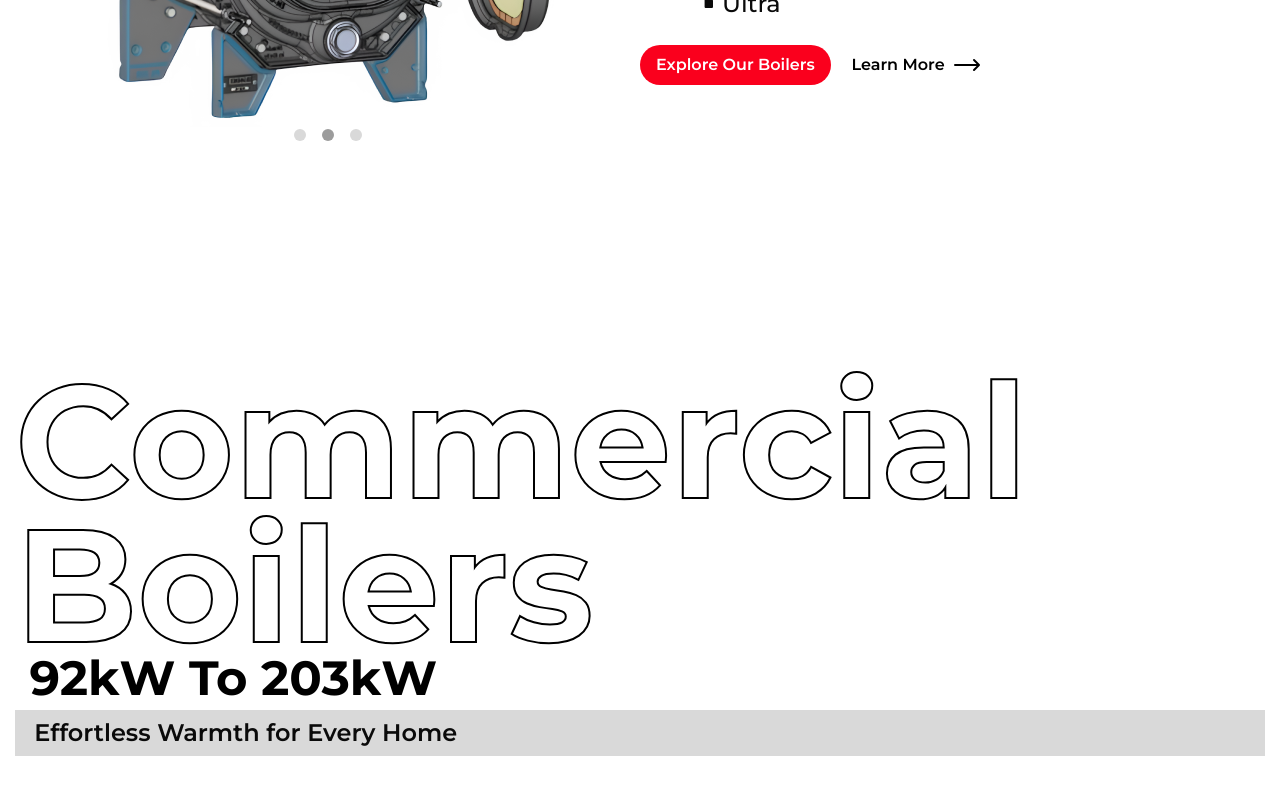
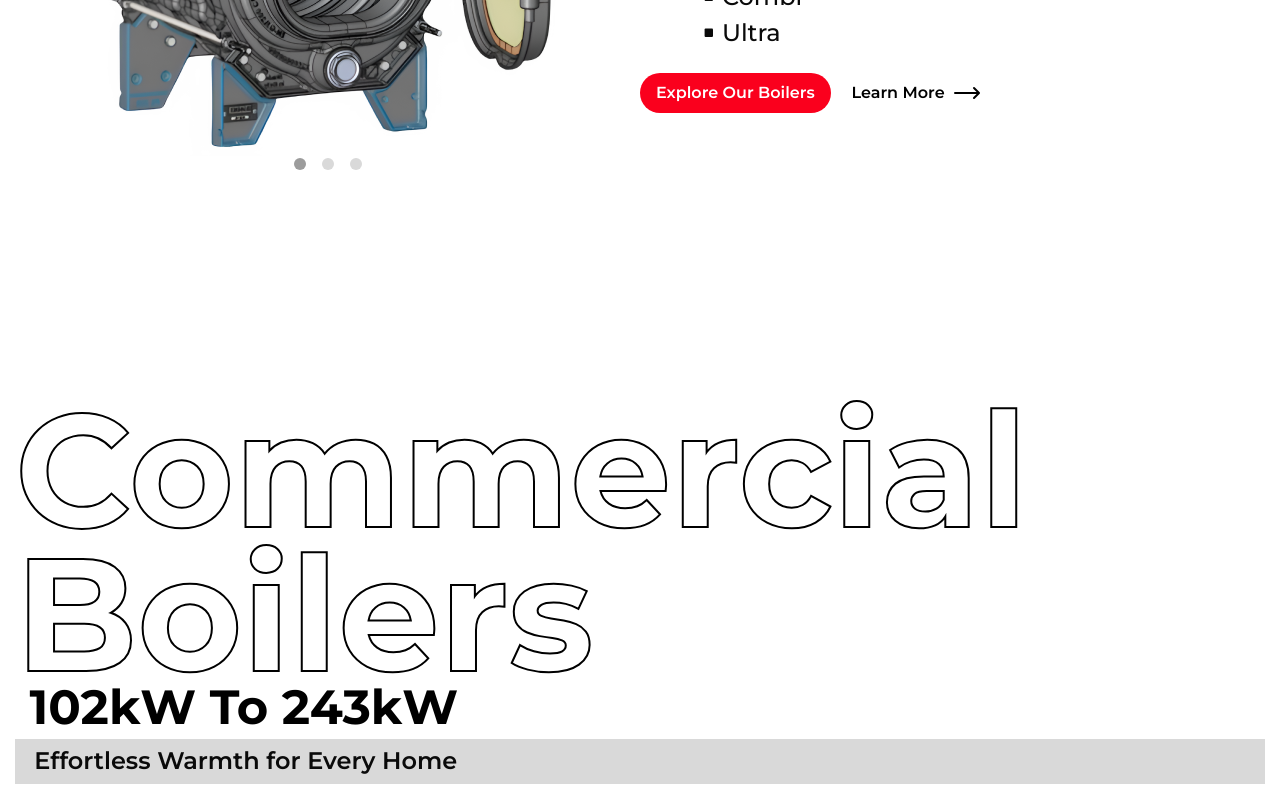
Before and after one commit to dominic91960/saint-roch, a Next.js app: page / in a window 1280 px wide. Shown: the part 3160-3960 px from the top of the page. Built offline with nearby package versions, Linux system fonts and the light colour scheme.

Commit message:
feat(homepage): changes to featured products section

```diff
--- a/components/landing-page/FeaturedProducts.tsx
+++ b/components/landing-page/FeaturedProducts.tsx
@@ -148,7 +148,7 @@ const FeaturedProducts = () => {
                           disableOnInteraction: false,
                           pauseOnMouseEnter: false,
                         }}
-                        className="mySwiper -mt-[18%]"
+                        className="mySwiper -mt-[13%]"
                       >
                         {images.map((image, i) => (
                           <SwiperSlide key={i}>
--- a/components/landing-page/MainCategories.tsx
+++ b/components/landing-page/MainCategories.tsx
@@ -11,6 +11,7 @@ import MainCategoryCarousel from "./MainCategoryCarousel";
 const categories = [
   {
     name: "Residential boilers",
+    wattage: "92kW to 203kW",
     slogan: "Effortless Warmth for Every Home",
     products: [
       {
@@ -37,6 +38,7 @@ const categories = [
   },
   {
     name: "Commercial boilers",
+    wattage: "102kW to 243kW",
     slogan: "Effortless Warmth for Every Home",
     products: [
       {
@@ -66,14 +68,14 @@ const categories = [
 const MainCategories = () => {
   return (
     <section className="container mx-auto px-[15px] text-[14px] sm:text-[17px] md:text-[20px] lg:text-[22px] xl:text-[24px] 2xl:text-[27px]">
-      {categories.map(({ name, slogan, products }) => (
+      {categories.map(({ name, wattage, slogan, products }) => (
         <React.Fragment key={name}>
           {/* Category name */}
           <h1 className="title-text-stroke inline-flex flex-col text-[48px] capitalize leading-[0.9em] sm:text-[76px] md:text-[104px] lg:text-[132px] xl:text-[160px] 2xl:text-[196px]">
             {name.split(" ")[0]} <br />
             {name.split(" ")[1]} <br />
             <span className="no-text-stroke ms-[0.3em] text-[0.3em] leading-[0.9em]">
-              92kW to 203kW
+              {wattage}
             </span>
           </h1>
 
--- a/components/landing-page/MainCategoryCarousel.tsx
+++ b/components/landing-page/MainCategoryCarousel.tsx
@@ -3,7 +3,7 @@ import React from "react";
 import Image, { StaticImageData } from "next/image";
 
 import { Swiper, SwiperSlide } from "swiper/react";
-import { Autoplay, Pagination } from "swiper/modules";
+import { Pagination } from "swiper/modules";
 import "swiper/css";
 import "swiper/css/pagination";
 
@@ -16,7 +16,7 @@ const MainCategoryCarousel: React.FC<MainCategoryCarouselProps> = ({
 }) => {
   return (
     <Swiper
-      modules={[Autoplay, Pagination]}
+      modules={[Pagination]}
       pagination={{ clickable: true }}
       grabCursor
       speed={1000}
```
